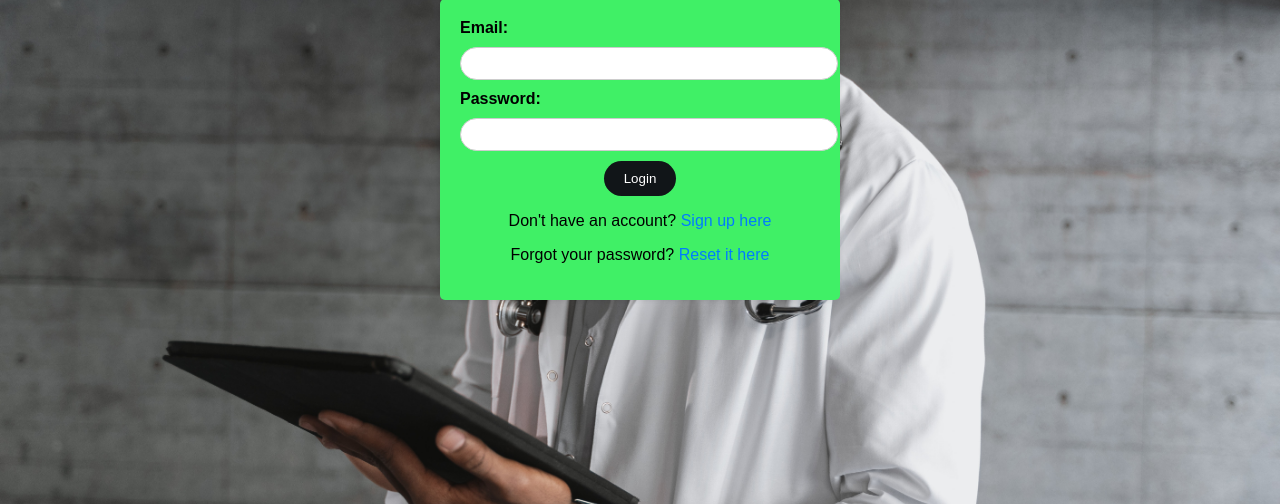
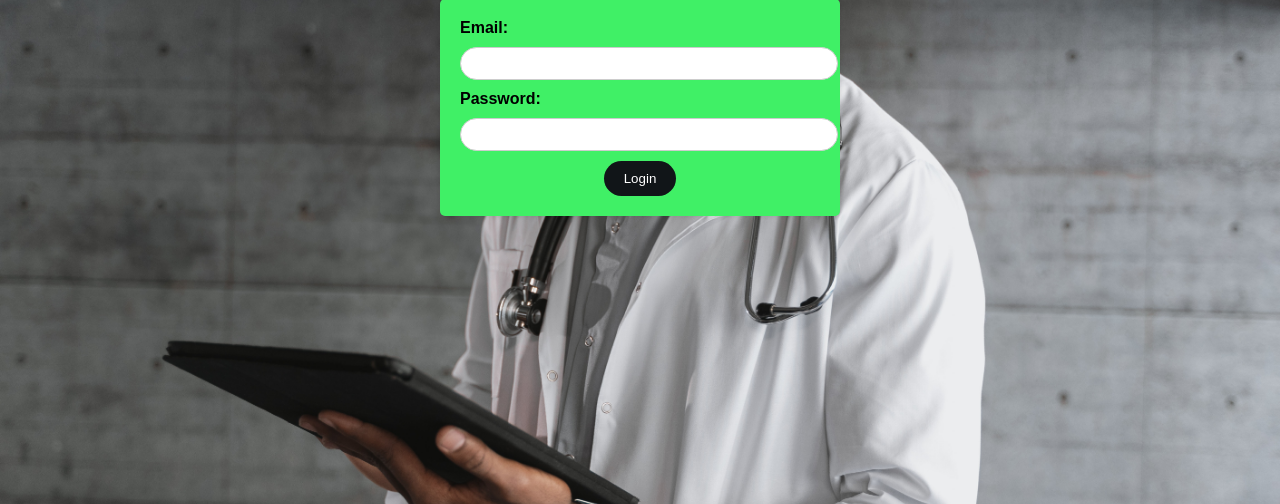
Before and after one commit to Joshuaomwami/software-med-project, a PHP site: page /log-in.php in a window 1280 px wide. Shown: the part 156-660 px from the top of the page. Run offline with PHP 8.4, Linux system fonts and the light colour scheme.

Commit message:
second commit

```diff
--- a/log-in.php
+++ b/log-in.php
@@ -5,7 +5,6 @@
   <title>Website Login</title>
   <link rel="stylesheet" href="log-in.css">
 </head>
-
 
 <body>
   <nav class="navbar">
@@ -17,8 +16,10 @@
       <li><a href="about-us.html">About Us</a></li>
     </ul>
   </nav>
+
   <div class="container">
     <h1>Login</h1>
+
     <?php
     // Check if there is an error query parameter
     if (isset($_GET['error']) && $_GET['error'] == 'invalid') {
@@ -32,11 +33,9 @@ if (isset($_GET['error']) && $_GET['error'] == 'invalid') {
       <label for="password">Password:</label>
       <input type="password" id="password" name="password" required>
       <button type="submit" name="submit">Login</button>
-
-  <p>Don't have an account? <a href="sign-up.php">Sign up here</a></p>
-  <p>Forgot your password? <a href="password-reset.php">Reset it here</a></p>
     </form>
   </div>
+
   <?php
   // Database connection details
   $servername = "localhost";
@@ -61,7 +60,12 @@ if (isset($_POST['submit'])) {
       $result = $conn->query($sql);
 
       if ($result->num_rows == 1) {
-        // User found, redirect to the index.html page
+          // User found, set the user ID in the session variable
+          session_start();
+          $row = $result->fetch_assoc();
+          $_SESSION['user_id'] = $row['user_id'];
+
+          // Redirect to the add-medication.php page
           header("Location: add-medication.php");
           exit();
       } else {
```
Lines whose indentation alone changed are shown as unchanged.
